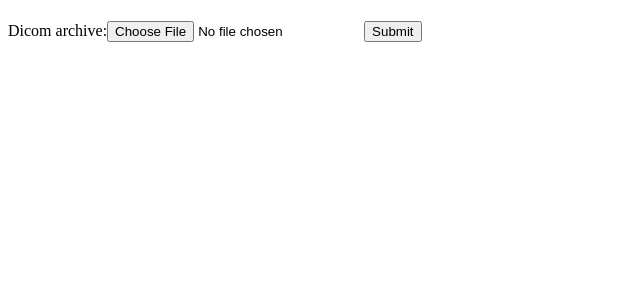
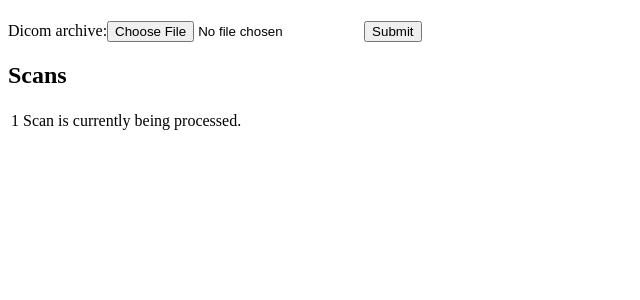
Before and after one commit to agmarco/SNC-Distortion-Check, a Django app: template server/templates/scan_upload.html in a window 1280 px wide. Shown: the top 300 px of the page, without its empty margins (0-640 px from the left). Run offline with Django 3.2, Linux system fonts and the light colour scheme; the template is opened without the code that fills it: values that come from a table or form of the project are taken from there, others are empty; tables that the repository leaves empty hold one stand-in row (values such as "Sample post"); parts of the project's set-up code (start-up, migrations or seed data) failed here and were passed over.

Commit message:
Setup proof of concept for task processing system

```diff
--- a/server/common/models.py
+++ b/server/common/models.py
@@ -3,3 +3,6 @@ from django.db import models
 
 class Scan(models.Model):
     dicom_archive = models.FileField(upload_to='scan_dicom')
+    processing = models.BooleanField(default=False)
+    errors = models.TextField(null=True)
+    result = models.TextField(null=True)
--- a/server/common/views.py
+++ b/server/common/views.py
@@ -4,7 +4,8 @@ from django import forms
 from django.shortcuts import render
 
 from process import dicom_import
-from server.common.models import Scan
+from .models import Scan
+from .tasks import process_scan
 
 logger = logging.getLogger(__name__)
 
@@ -25,10 +26,12 @@ def upload_file(request):
     if request.method == 'POST':
         form_with_data = UploadScanForm(request.POST, request.FILES)
         if form_with_data.is_valid():
-            instance = Scan(dicom_archive=request.FILES['dicom_archive'])
+            scan = Scan(dicom_archive=request.FILES['dicom_archive'])
             logger.info("Starting to save")
-            instance.save()
+            scan.processing = True
+            scan.save()
             logger.info("Done saving")
+            process_scan.delay(scan.pk)
 
             message = 'Upload was successful'
             form = UploadScanForm()
@@ -36,7 +39,13 @@ def upload_file(request):
             message = 'Error uploading'
             form = form_with_data
     else:
-        message = ''
+        message = 'Upload a Scan!'
         form = UploadScanForm()
 
-    return render(request, 'scan_upload.html', {'form': form, 'message': message})
+    scans = Scan.objects.all()
+
+    return render(request, 'scan_upload.html', {
+        'form': form,
+        'message': message,
+        'scans': scans,
+    })
--- a/server/templates/scan_upload.html
+++ b/server/templates/scan_upload.html
@@ -7,4 +7,23 @@
     {{ form }}
     <input type="submit" value="Submit" />
 </form>
+<h2>Scans</h2>
+<table>
+  {% for scan in scans %}
+  <tr>
+    <td>
+      {{ scan.id }}
+    </td>
+    <td>
+      {% if scan.processing %}
+        Scan is currently being processed.
+      {% elif scan.errors  %}
+        Error while processing: {{ scan.errors }}
+      {% elif scan.result  %}
+        Processed: {{ scan.result }}
+      {% endif %}
+    </td>
+  </tr>
+  {% endfor %}
+</table>
 {% endblock %}
```
Also changed, not shown: process/dicom_import.py (+30 -27 lines), server/common/tasks.py (added, +33 -0 lines), server/common/migrations/0002_auto_20170302_0129.py (added).
